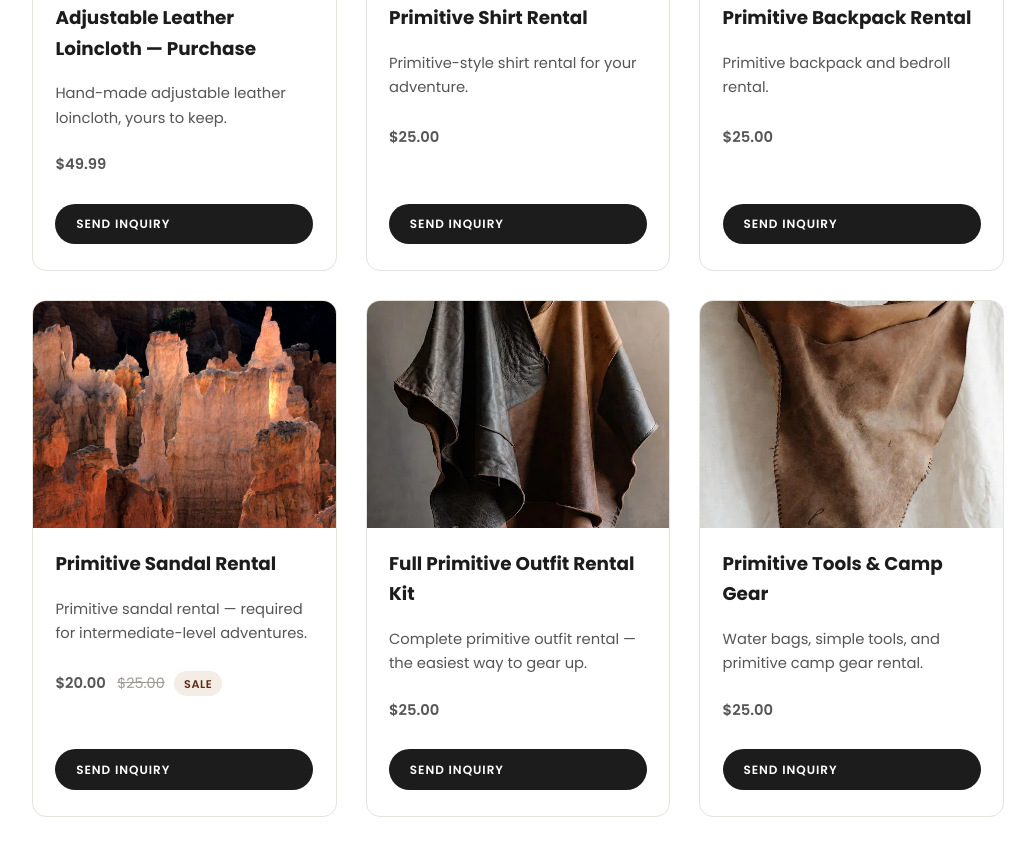
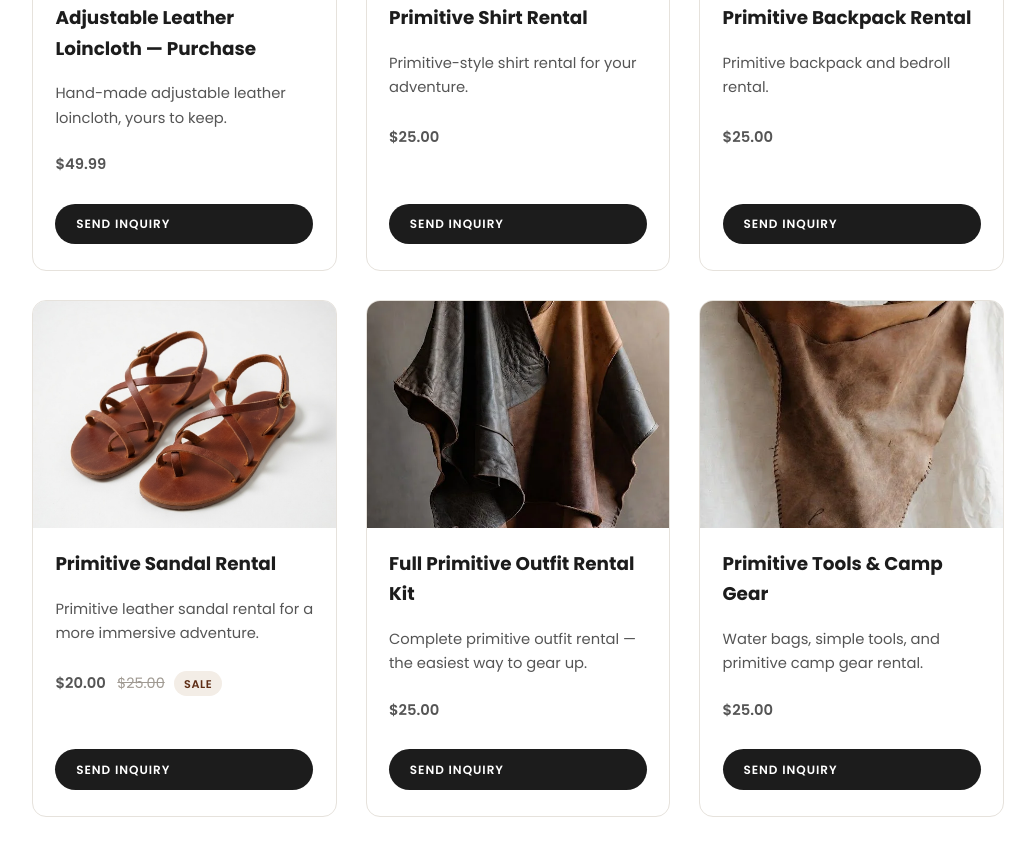
Before and after one commit to isaacshinkle-hub/primitive-camping-site, a plain HTML site: page gear.html in a window 1280 px wide. Shown: the part 592-1437 px from the top of the page, without its empty margins (122-1157 px from the left). Drawn offline with Linux system fonts and the light colour scheme.

Commit message:
Replace sandal photo, remove level-era sandal wording, clean About leftovers

```diff
--- a/gear.html
+++ b/gear.html
@@ -41,8 +41,8 @@
       <a class="btn small" href="mailto:primitive.camping.llc@gmail.com?subject=Primitive%20Backpack%20Rental%20Inquiry">Send Inquiry</a></div>
     </div>
     <div class="card">
-      <img src="images/bryce-hoodoos.jpg" alt="Primitive sandals">
-      <div class="body"><h3>Primitive Sandal Rental</h3><p>Primitive sandal rental — required for intermediate-level adventures.</p><p class="price">$20.00 <span class="was">$25.00</span><span class="badge">Sale</span></p>
+      <img src="images/primitive-sandals.jpg" alt="Primitive leather sandals on display">
+      <div class="body"><h3>Primitive Sandal Rental</h3><p>Primitive leather sandal rental for a more immersive adventure.</p><p class="price">$20.00 <span class="was">$25.00</span><span class="badge">Sale</span></p>
       <a class="btn small" href="mailto:primitive.camping.llc@gmail.com?subject=Primitive%20Sandal%20Rental%20Inquiry">Send Inquiry</a></div>
     </div>
     <div class="card">
```
Also changed, not shown: about.html (+1 -1 lines), images/primitive-sandals.jpg (added).
